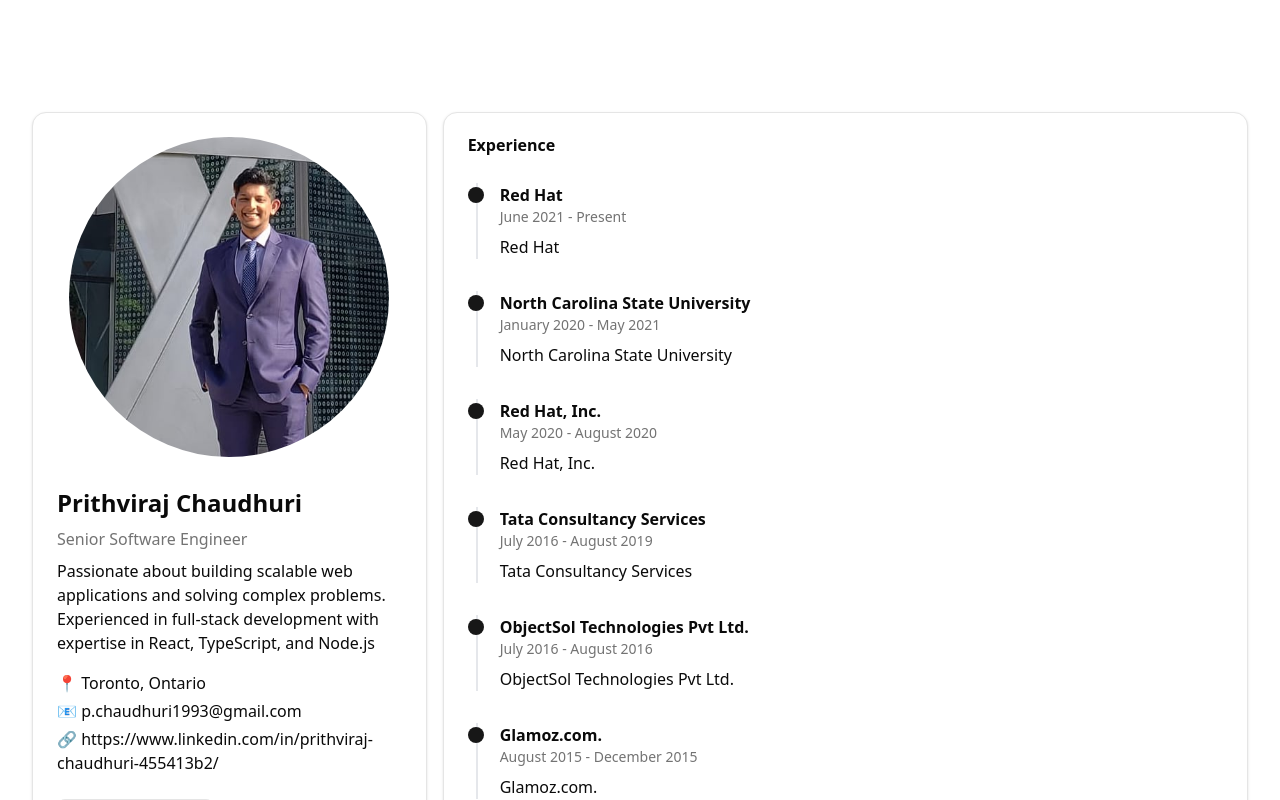
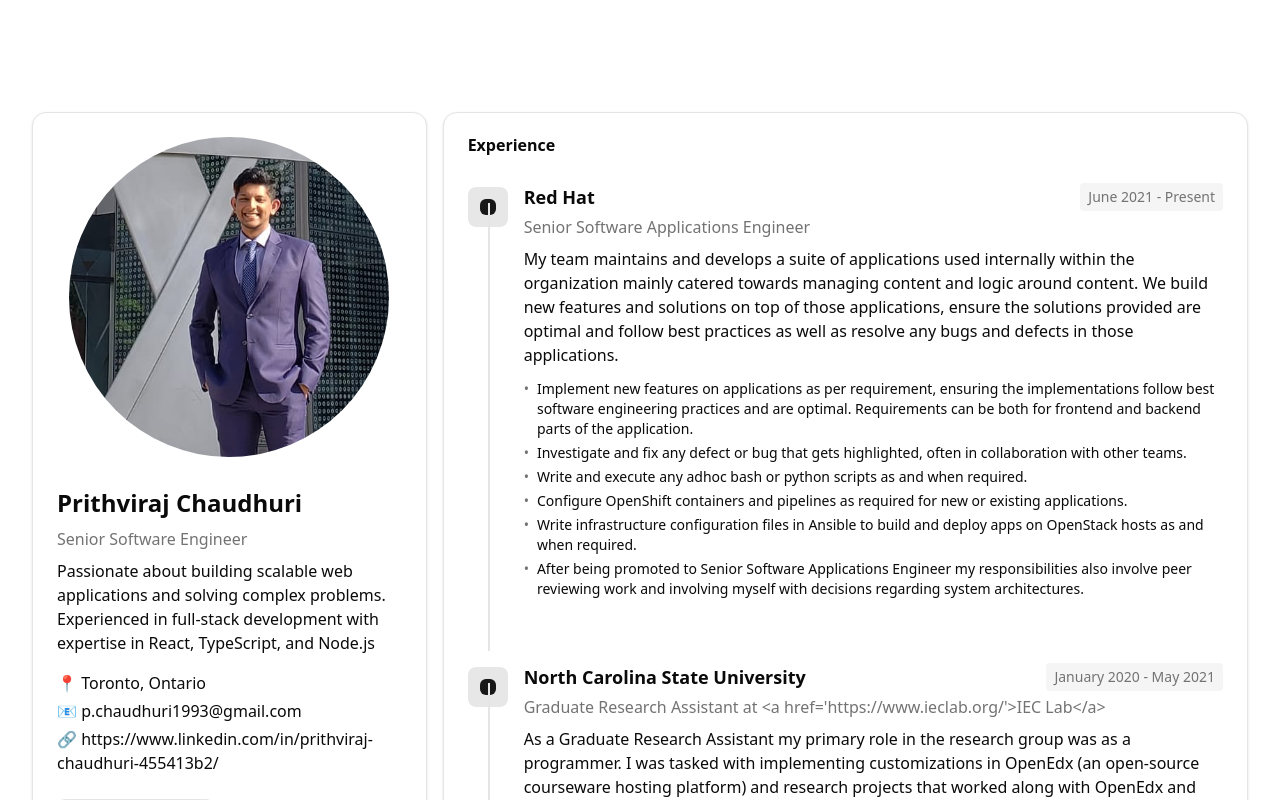
Before and after one commit to prithviraj-chaudhuri/prithviraj-chaudhuri.github.io, a Next.js app: page / in a window 1280 px wide. Shown: the top 800 px of the page. Built offline with nearby package versions, Linux system fonts and the light colour scheme; some icons are missing.

Commit message:
Enhance experience section layout and styling for improved readability

```diff
--- a/src/components/sections/experience.tsx
+++ b/src/components/sections/experience.tsx
@@ -86,15 +86,31 @@
             <CardContent>
                 <div className="space-y-8">
                     {data.map((experience, index) => (
-                        <div key={index} className="relative">
-                            <div className="absolute h-full w-0.5 bg-gray-200 left-2"></div>
-                            <div className="relative flex items-start space-x-4">
-                                <div className="h-4 w-4 rounded-full bg-primary mt-1"></div>
-                                <div>
-                                    <h3 className="font-bold">{experience.title}</h3>
-                                    <p className="text-sm text-muted-foreground">{experience.time}</p>
-                                    <p className="mt-2">{experience.title}</p>
-                                    {/* <p className="text-sm text-muted-foreground">{experience.description}</p> */}
+                        <div key={index} className="relative pb-8">
+                            {index < data.length - 1 && (
+                                <div className="absolute left-5 top-5 h-full w-0.5 bg-border"></div>
+                            )}
+                            <div className="flex gap-4">
+                                <div className="flex-shrink-0 mt-1">
+                                    <div className="h-10 w-10 rounded-md bg-primary/10 flex items-center justify-center">
+                                        <div className="h-4 w-4 rounded-sm bg-primary"></div>
+                                    </div>
+                                </div>
+                                <div className="flex-1">
+                                    <div className="flex items-center justify-between">
+                                        <h3 className="font-bold text-lg">{experience.title}</h3>
+                                        <span className="text-sm text-muted-foreground bg-muted px-2 py-1 rounded">{experience.time}</span>
+                                    </div>
+                                    <p className="text-muted-foreground font-medium mt-1">{experience.role}</p>
+                                    <p className="mt-2">{experience.description}</p>
+                                    <ul className="mt-3 space-y-1">
+                                        {experience.responsibilities.map((item, i) => (
+                                            <li key={i} className="text-sm flex gap-2">
+                                                <span className="text-muted-foreground">•</span>
+                                                <span>{item}</span>
+                                            </li>
+                                        ))}
+                                    </ul>
                                 </div>
                             </div>
                         </div>
```
